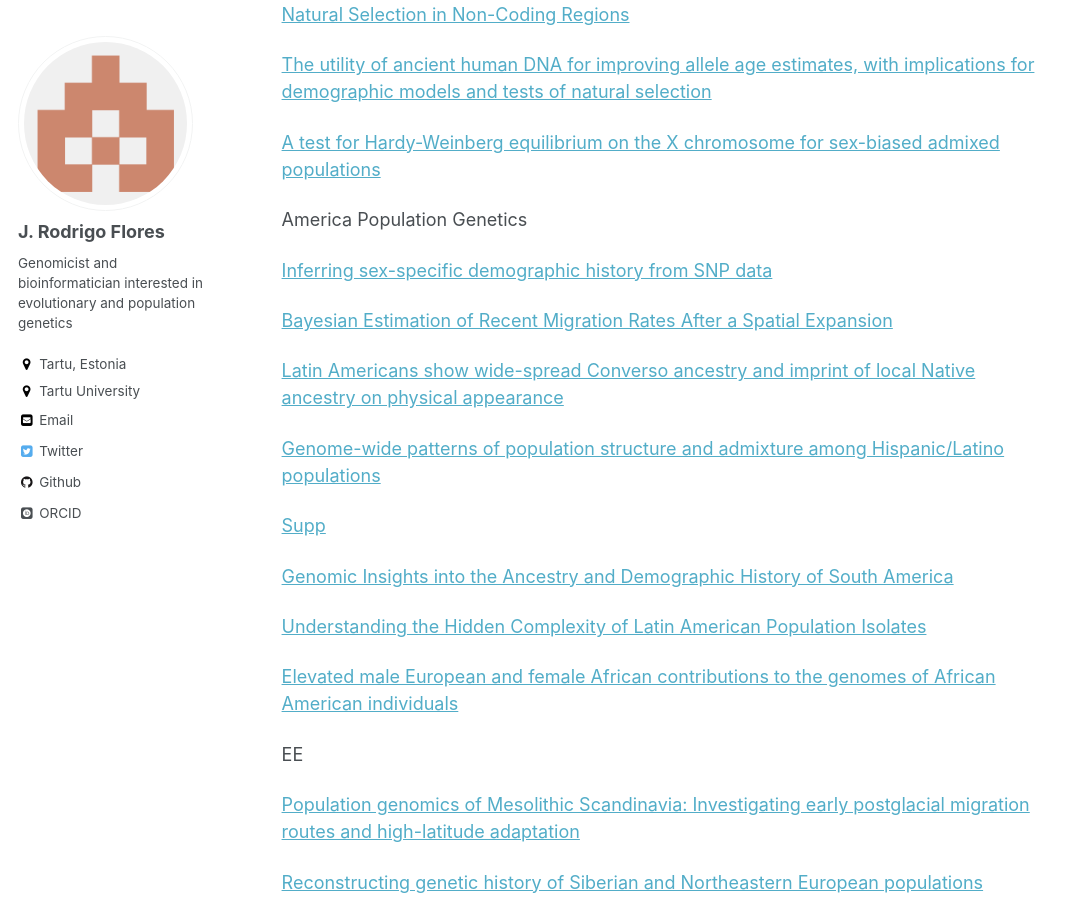
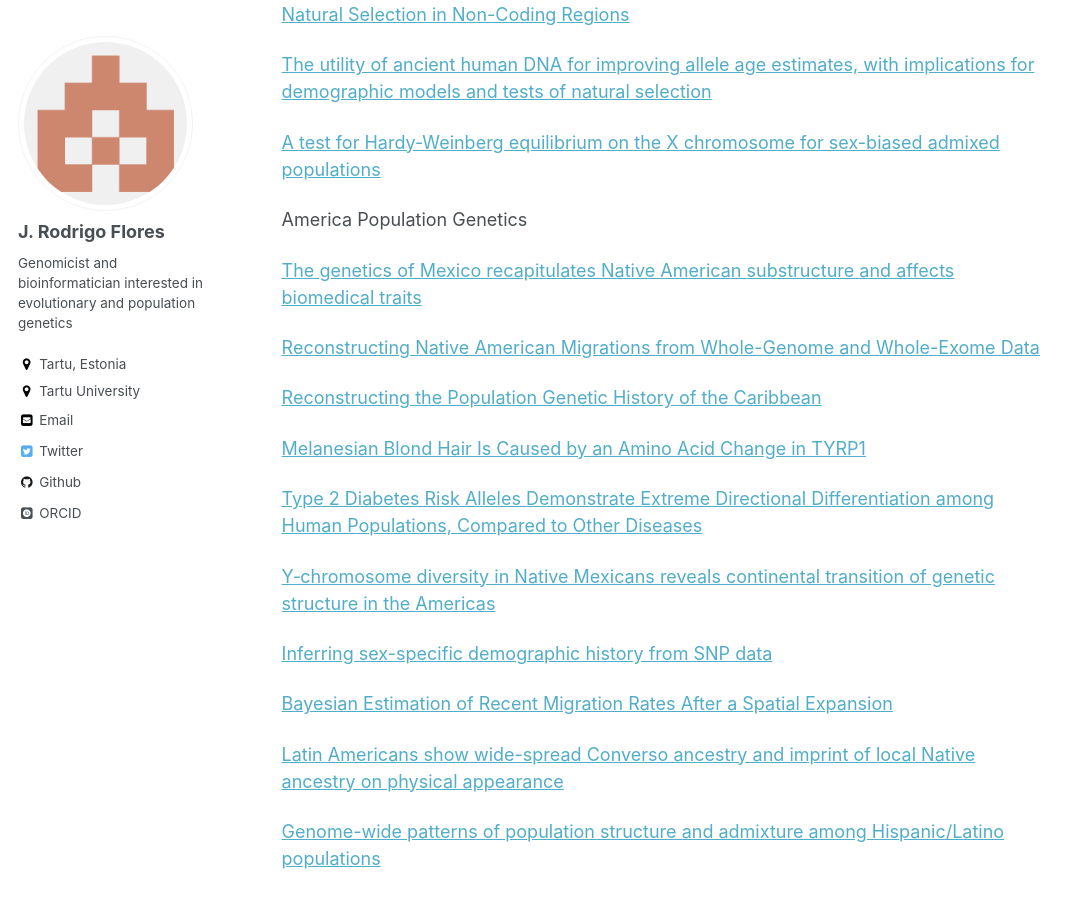
Before and after one commit to JRodrigoF/JRodrigoFlores.github.io, a Jekyll site: the page built from lc.md, in a window 1280 px wide and 900 px high, scrolled down 2425 px. Shown: the whole window, without its empty margins (0-1084 px from the left). Built offline with Jekyll 4.4.1, drawn with Linux system fonts in a browser that asks for light colours; some web fonts are replaced.

Commit message:
Update lc.md

```diff
--- a/lc.md
+++ b/lc.md
@@ -92,6 +92,18 @@ X chromosome
 
 
 America Population Genetics
+
+[The genetics of Mexico recapitulates Native American substructure and affects biomedical traits](https://science.sciencemag.org/content/344/6189/1280)
+
+[Reconstructing Native American Migrations from Whole-Genome and Whole-Exome Data](https://journals.plos.org/plosgenetics/article?id=10.1371/journal.pgen.1004023)
+
+[Reconstructing the Population Genetic History of the Caribbean](https://journals.plos.org/plosgenetics/article?id=10.1371/journal.pgen.1003925)
+
+[Melanesian Blond Hair Is Caused by an Amino Acid Change in TYRP1](https://science.sciencemag.org/content/336/6081/554)
+
+[Type 2 Diabetes Risk Alleles Demonstrate Extreme Directional Differentiation among Human Populations, Compared to Other Diseases](https://journals.plos.org/plosgenetics/article?id=10.1371/journal.pgen.1002621)
+
+[Y‐chromosome diversity in Native Mexicans reveals continental transition of genetic structure in the Americas](https://onlinelibrary.wiley.com/doi/full/10.1002/ajpa.22062)
 
 [Inferring sex-specific demographic history from SNP data](https://journals.plos.org/plosgenetics/article?id=10.1371/journal.pgen.1007191)
 
```
